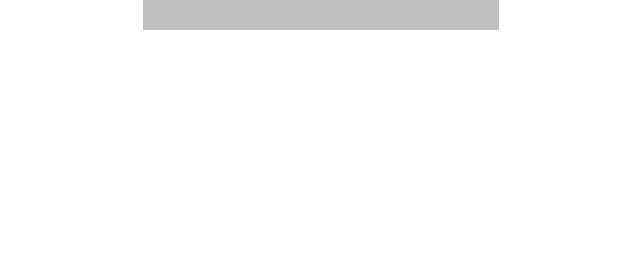
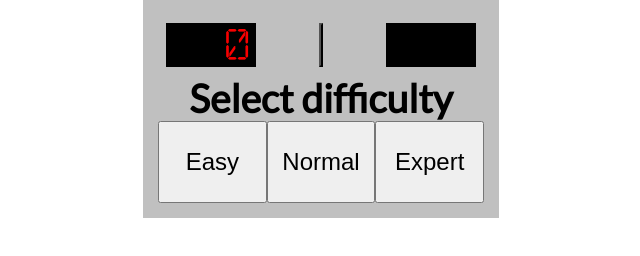
Before and after one commit to EwelinaManiecka/saper-game, a plain HTML site: page index.html in a window 1280 px wide. Shown: the whole page, without its empty margins (319-959 px from the left). Drawn offline with Linux system fonts and the light colour scheme.

Commit message:
add html code

```diff
--- a/index.html
+++ b/index.html
@@ -11,7 +11,32 @@
     />
   </head>
   <body>
-    <main class="game"></main>
+    <main class="game">
+      <header class="header">
+        <article class="header__counter">0</article>
+        <button class="header__reset">
+          <use href="./assets/sprite.svg#neutral"></use>
+        </button>
+        <article class="header__counter"></article>
+      </header>
+      <article class="game__board"></article>
+      <article class="game__panel">
+        <header class="panel__header">
+          <h1 class="panel__heading">Select difficulty</h1>
+          <section class="panel__buttons">
+            <button class="button">Easy</button
+            ><button class="button">Normal</button
+            ><button class="button">Expert</button>
+          </section>
+        </header>
+      </article>
+      <article class="modal hide">
+        <section class="modal__content">
+          <h2 class="modal__text">You won!</h2>
+          <button class="modal__button">Play again</button>
+        </section>
+      </article>
+    </main>
     <script type="module" src="./js/Game.js"></script>
   </body>
 </html>
```
